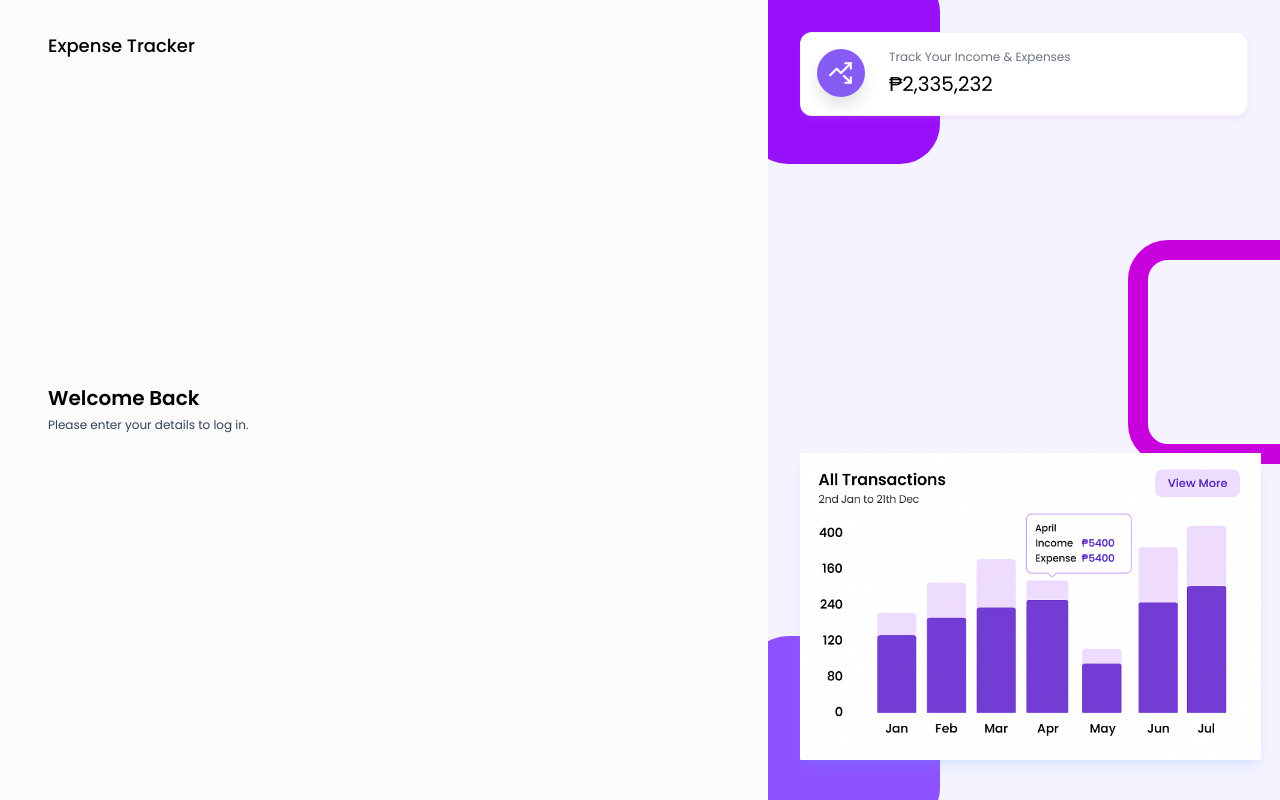
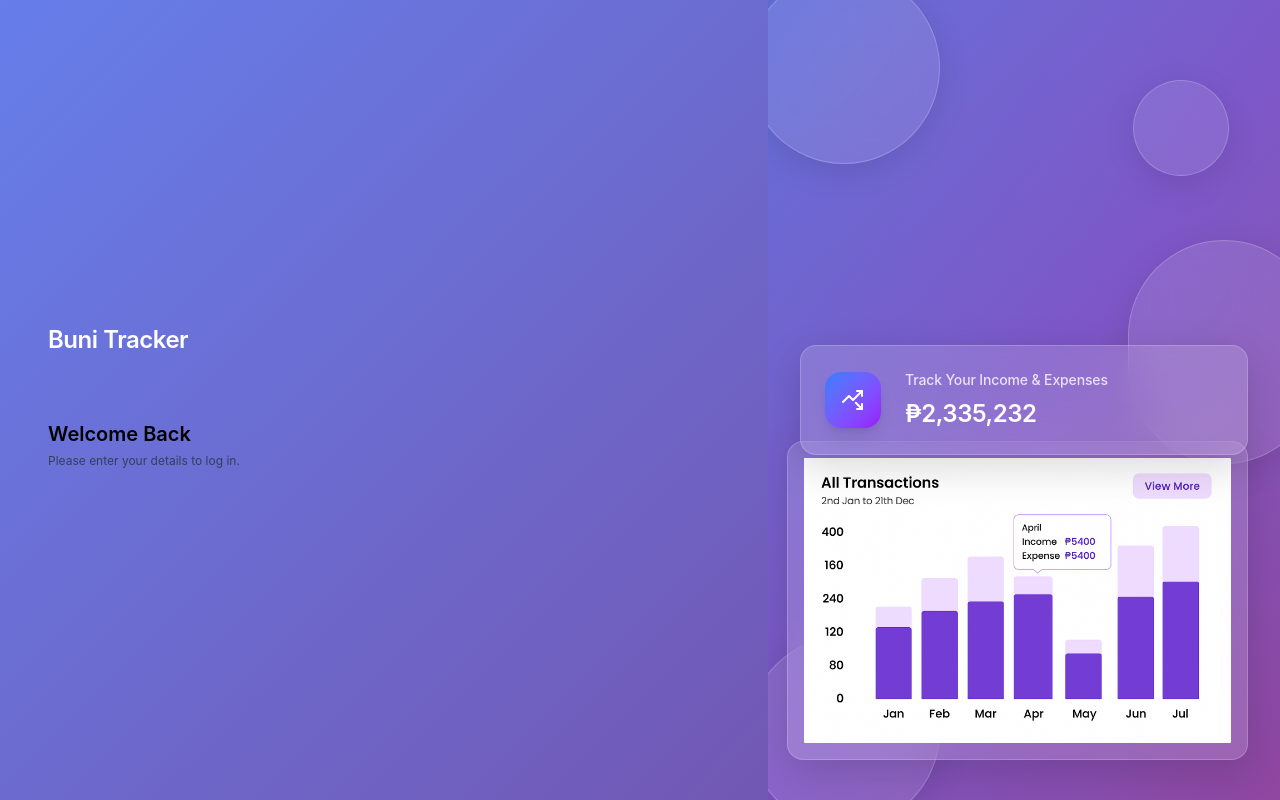
Before and after one commit to garett09/Buni-Money-Tracker, a React (Vite) app in the folder frontend/buni-money-tracker/: page /login in a window 1280 px wide. Built offline with nearby package versions, Linux system fonts and the light colour scheme.

Commit message:
Frontend: Implement iOS 26-inspired Glassmorphism UI/UX and typography

```diff
--- a/frontend/buni-money-tracker/src/components/layouts/AuthLayout.jsx
+++ b/frontend/buni-money-tracker/src/components/layouts/AuthLayout.jsx
@@ -4,29 +4,47 @@ import { LuTrendingUpDown } from "react-icons/lu";
 
 const AuthLayout = ({ children }) => {
   return (
-    <div className="flex">
-      <div className="w-screen h-screen md:w-[60vw] px-12 pt-8 pb-12">
-        <h2 className="text-lg font-medium text-black">Expense Tracker</h2>
+    <div className="flex min-h-screen">
+      <div className="w-screen h-screen md:w-[60vw] px-8 md:px-12 pt-8 pb-12 flex flex-col justify-center">
+        <div className="ios-fade-in">
+          <h2 className="text-display text-2xl font-semibold text-white mb-8">Buni Tracker</h2>
           {children}
         </div>
+      </div>
 
-      <div className="hidden md:block w-[40vw] h-screen bg-violet-50 bg-auth-bg-img bg-cover bg-no-repeat bg-center overflow-hidden p-8 relative">
-        <div className="w-48 h-48 rounded-[40px] bg-purple-600 absolute -top-7 -left-5" />
-        <div className="w-48 h-56 rounded-[40px] border-[20px] border-fuchsia-600 absolute top-[30%] -right-10" />
-        <div className="w-48 h-48 rounded-[40px] bg-violet-500 absolute -bottom-7 -left-5" />
+      <div className="hidden md:block w-[40vw] h-screen overflow-hidden p-8 relative">
+        {/* iOS 26 Liquid Glass Background Elements */}
+        <div className="absolute inset-0 bg-gradient-to-br from-blue-500/20 via-purple-500/20 to-pink-500/20" />
 
-        <div className="grid grid-cols-1 z-20">
+        {/* Floating Glass Orbs */}
+        <div className="w-48 h-48 rounded-full glass absolute -top-7 -left-5 ios-bounce"
+             style={{ animationDelay: '0.2s' }} />
+        <div className="w-48 h-56 rounded-full glass absolute top-[30%] -right-10 ios-bounce"
+             style={{ animationDelay: '0.4s' }} />
+        <div className="w-48 h-48 rounded-full glass absolute -bottom-7 -left-5 ios-bounce"
+             style={{ animationDelay: '0.6s' }} />
+
+        {/* Additional floating elements */}
+        <div className="w-32 h-32 rounded-full glass absolute top-[60%] right-[20%] ios-bounce"
+             style={{ animationDelay: '0.8s' }} />
+        <div className="w-24 h-24 rounded-full glass absolute top-[10%] right-[10%] ios-bounce"
+             style={{ animationDelay: '1s' }} />
+
+        <div className="grid grid-cols-1 z-20 relative h-full">
+          <div className="flex flex-col justify-center h-full">
             <StatsInfoCard
               icon={<LuTrendingUpDown />}
               label="Track Your Income & Expenses"
               value="2,335,232"
-            color="bg-primary"
+              color="from-blue-500 to-purple-600"
             />
+          </div>
         </div>
 
         <img
           src={CARD_2}
-          className="w-64 lg:w-[90%] absolute bottom-10 shadow-lg shadow-blue-400/15"
+          className="w-64 lg:w-[90%] absolute bottom-10 right-8 glass-card rounded-2xl p-4 ios-slide-up"
+          style={{ animationDelay: '1.2s' }}
         />
       </div>
     </div>
@@ -37,15 +55,17 @@ export default AuthLayout;
 
 const StatsInfoCard = ({ icon, label, value, color }) => {
   return (
-    <div className="flex gap-6 bg-white p-4 rounded-xl shadow-md shadow-purple-400/10 border border-gray-200/50 z-10">
+    <div className="glass-card p-6 rounded-2xl ios-fade-in" style={{ animationDelay: '0.5s' }}>
+      <div className="flex gap-6 items-center">
         <div
-        className={`w-12 h-12 flex items-center justify-center text-[26px] text-white ${color} rounded-full drop-shadow-xl`}
+          className={`w-14 h-14 flex items-center justify-center text-2xl text-white bg-gradient-to-br ${color} rounded-2xl shadow-lg`}
         >
           {icon}
         </div>
         <div>
-        <h6 className="text-xs text-gray-500 mb-1">{label}</h6>
-        <span className="text-[20px]">₱{value}</span>
+          <h6 className="text-body text-sm text-white/80 mb-2 font-medium">{label}</h6>
+          <span className="text-display text-2xl font-semibold text-white">₱{value}</span>
+        </div>
       </div>
     </div>
   );
--- a/frontend/buni-money-tracker/src/index.css
+++ b/frontend/buni-money-tracker/src/index.css
@@ -1,19 +1,218 @@
-@import url("https://fonts.googleapis.com/css2?family=Poppins:ital,wght@0,100;0,200;0,300;0,400;0,500;0,600;0,700;0,800;0,900;1,100;1,200;1,300;1,400;1,500;1,600;1,700;1,800;1,900&display=swap");
 @import "tailwindcss";
 
+/* iOS 26 San Francisco Fonts - Works locally and in production */
+@import url('https://fonts.googleapis.com/css2?family=Inter:wght@400;500;600;700&display=swap');
+
+@font-face {
+  font-family: 'SF Pro Display';
+  src: local('SF Pro Display'), local('SFProDisplay-Regular');
+  font-weight: 400;
+  font-style: normal;
+  font-display: swap;
+}
+
+@font-face {
+  font-family: 'SF Pro Display';
+  src: local('SF Pro Display Medium'), local('SFProDisplay-Medium');
+  font-weight: 500;
+  font-style: normal;
+  font-display: swap;
+}
+
+@font-face {
+  font-family: 'SF Pro Display';
+  src: local('SF Pro Display Semibold'), local('SFProDisplay-Semibold');
+  font-weight: 600;
+  font-style: normal;
+  font-display: swap;
+}
+
+@font-face {
+  font-family: 'SF Pro Display';
+  src: local('SF Pro Display Bold'), local('SFProDisplay-Bold');
+  font-weight: 700;
+  font-style: normal;
+  font-display: swap;
+}
+
+@font-face {
+  font-family: 'SF Pro Text';
+  src: local('SF Pro Text'), local('SFProText-Regular');
+  font-weight: 400;
+  font-style: normal;
+  font-display: swap;
+}
+
+@font-face {
+  font-family: 'SF Pro Text';
+  src: local('SF Pro Text Medium'), local('SFProText-Medium');
+  font-weight: 500;
+  font-style: normal;
+  font-display: swap;
+}
+
+@font-face {
+  font-family: 'SF Pro Text';
+  src: local('SF Pro Text Semibold'), local('SFProText-Semibold');
+  font-weight: 600;
+  font-style: normal;
+  font-display: swap;
+}
+
 @theme {
-  --font-display: "Poppins", sans-serif;
+  --font-display: "SF Pro Display", -apple-system, BlinkMacSystemFont, "Inter", "Segoe UI", Roboto, "Helvetica Neue", Arial, sans-serif;
+  --font-text: "SF Pro Text", -apple-system, BlinkMacSystemFont, "Inter", "Segoe UI", Roboto, "Helvetica Neue", Arial, sans-serif;
   --breakpoint-3xl: 1920px;
-  --color-primary: #875cf5;
+
+  /* iOS 26 Color Palette */
+  --color-primary: #007AFF;
+  --color-primary-dark: #0056CC;
+  --color-secondary: #5856D6;
+  --color-success: #34C759;
+  --color-warning: #FF9500;
+  --color-error: #FF3B30;
+  --color-info: #5AC8FA;
+
+  /* Glass Colors */
+  --glass-bg: rgba(255, 255, 255, 0.1);
+  --glass-border: rgba(255, 255, 255, 0.2);
+  --glass-shadow: rgba(0, 0, 0, 0.1);
+
+  /* iOS 26 Gradients */
+  --gradient-primary: linear-gradient(135deg, #007AFF 0%, #5856D6 100%);
+  --gradient-success: linear-gradient(135deg, #34C759 0%, #30D158 100%);
+  --gradient-warning: linear-gradient(135deg, #FF9500 0%, #FF9F0A 100%);
+  --gradient-error: linear-gradient(135deg, #FF3B30 0%, #FF453A 100%);
+  --gradient-glass: linear-gradient(135deg, rgba(255, 255, 255, 0.1) 0%, rgba(255, 255, 255, 0.05) 100%);
 }
 
 @layer base {
+  * {
+    -webkit-font-smoothing: antialiased;
+    -moz-osx-font-smoothing: grayscale;
+  }
+
   html {
     font-family: var(--font-display);
+    background: linear-gradient(135deg, #667eea 0%, #764ba2 100%);
+    min-height: 100vh;
   }
 
   body {
-    background-color: #fcfbfc;
+    background: linear-gradient(135deg, #667eea 0%, #764ba2 100%);
+    background-attachment: fixed;
     overflow-x: hidden;
+    color: rgba(255, 255, 255, 0.9);
+  }
+
+  /* iOS 26 Glass Morphism Utilities */
+  .glass {
+    background: var(--glass-bg);
+    backdrop-filter: blur(20px);
+    -webkit-backdrop-filter: blur(20px);
+    border: 1px solid var(--glass-border);
+    box-shadow: 0 8px 32px var(--glass-shadow);
+  }
+
+  .glass-card {
+    background: rgba(255, 255, 255, 0.15);
+    backdrop-filter: blur(25px);
+    -webkit-backdrop-filter: blur(25px);
+    border: 1px solid rgba(255, 255, 255, 0.2);
+    box-shadow: 0 12px 40px rgba(0, 0, 0, 0.15);
+  }
+
+  .glass-button {
+    background: rgba(255, 255, 255, 0.2);
+    backdrop-filter: blur(15px);
+    -webkit-backdrop-filter: blur(15px);
+    border: 1px solid rgba(255, 255, 255, 0.3);
+    transition: all 0.3s cubic-bezier(0.4, 0, 0.2, 1);
+  }
+
+  .glass-button:hover {
+    background: rgba(255, 255, 255, 0.3);
+    transform: translateY(-2px);
+    box-shadow: 0 8px 25px rgba(0, 0, 0, 0.2);
+  }
+
+  .glass-input {
+    background: rgba(255, 255, 255, 0.1);
+    backdrop-filter: blur(10px);
+    -webkit-backdrop-filter: blur(10px);
+    border: 1px solid rgba(255, 255, 255, 0.2);
+    color: rgba(255, 255, 255, 0.9);
+  }
+
+  .glass-input::placeholder {
+    color: rgba(255, 255, 255, 0.6);
+  }
+
+  .glass-input:focus {
+    background: rgba(255, 255, 255, 0.15);
+    border-color: var(--color-primary);
+    box-shadow: 0 0 0 3px rgba(0, 122, 255, 0.2);
+  }
+
+  /* iOS 26 Typography */
+  .text-display {
+    font-family: var(--font-display);
+    font-weight: 600;
+    letter-spacing: -0.02em;
+  }
+
+  .text-body {
+    font-family: var(--font-text);
+    font-weight: 400;
+    letter-spacing: -0.01em;
+  }
+
+  /* iOS 26 Animations */
+  .ios-bounce {
+    animation: iosBounce 0.6s cubic-bezier(0.68, -0.55, 0.265, 1.55);
+  }
+
+  .ios-fade-in {
+    animation: iosFadeIn 0.5s cubic-bezier(0.4, 0, 0.2, 1);
+  }
+
+  .ios-slide-up {
+    animation: iosSlideUp 0.4s cubic-bezier(0.4, 0, 0.2, 1);
+  }
+
+  @keyframes iosBounce {
+    0% { transform: scale(0.3); opacity: 0; }
+    50% { transform: scale(1.05); }
+    70% { transform: scale(0.9); }
+    100% { transform: scale(1); opacity: 1; }
+  }
+
+  @keyframes iosFadeIn {
+    0% { opacity: 0; transform: translateY(20px); }
+    100% { opacity: 1; transform: translateY(0); }
+  }
+
+  @keyframes iosSlideUp {
+    0% { opacity: 0; transform: translateY(30px); }
+    100% { opacity: 1; transform: translateY(0); }
+  }
+
+  /* iOS 26 Scrollbar */
+  ::-webkit-scrollbar {
+    width: 8px;
+  }
+
+  ::-webkit-scrollbar-track {
+    background: rgba(255, 255, 255, 0.1);
+    border-radius: 10px;
+  }
+
+  ::-webkit-scrollbar-thumb {
+    background: rgba(255, 255, 255, 0.3);
+    border-radius: 10px;
+  }
+
+  ::-webkit-scrollbar-thumb:hover {
+    background: rgba(255, 255, 255, 0.5);
   }
 }
```
Lines whose indentation alone changed are shown as unchanged.
